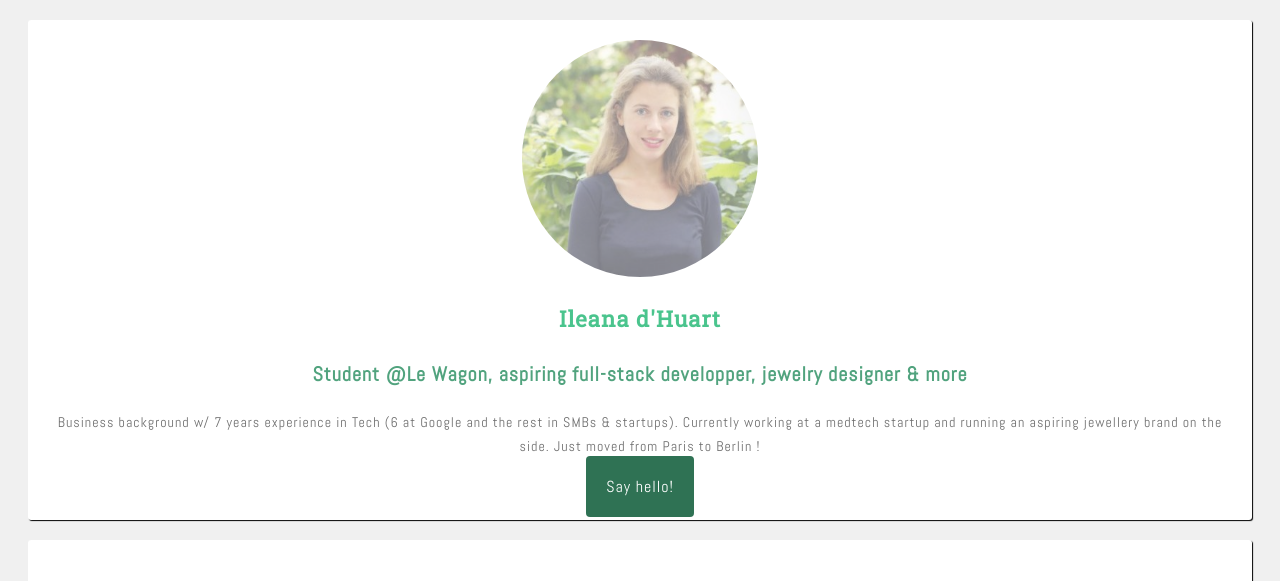
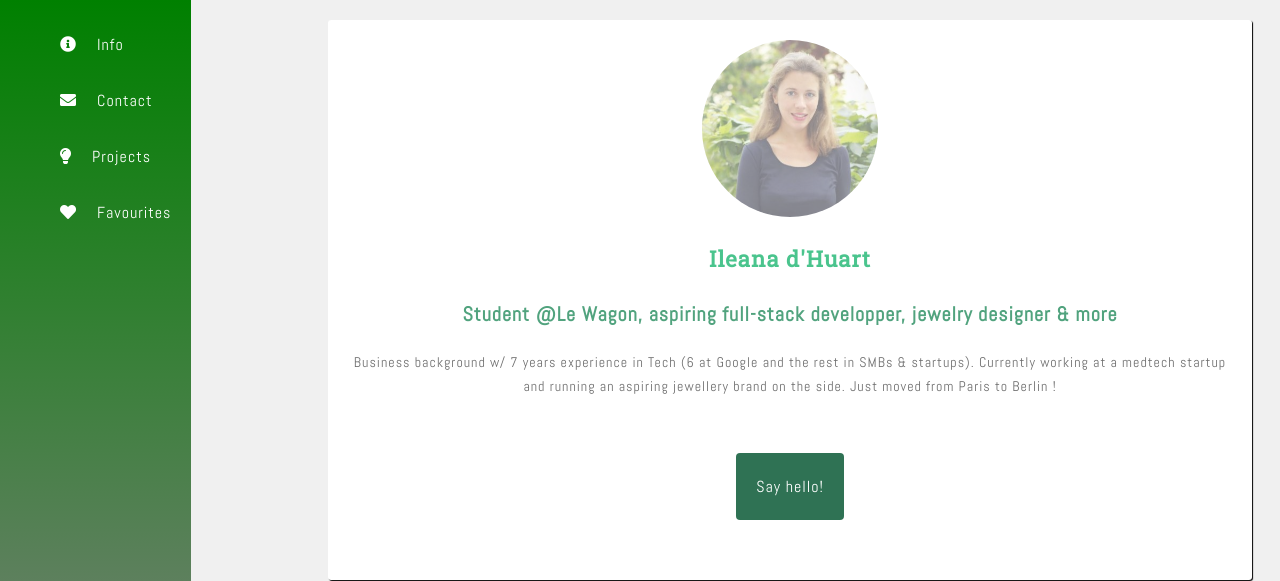
Before and after one commit to ileanah/profile, a plain HTML site: page index.html in a window 1280 px wide. Shown: the top 581 px of the page. Drawn offline with Linux system fonts and the light colour scheme.

Commit message:
enhanced my profile with a fixed sidebar

```diff
--- a/index.html
+++ b/index.html
@@ -9,8 +9,20 @@
 
   </head>
   <body>
+    <div id="sidebar">
+      <ul>
+        <li><a href="#summary"><i class="fas fa-info-circle"></i>Info</a></li>
+        <li><a href="#contact"><i class="fas fa-envelope"></i>Contact</a></li>
+        <li><a href="#projects"><i class="fas fa-lightbulb"></i>Projects</a></li>
+        <li><a href="#favourites"><i class="fas fa-heart"></i>Favourites</a></li>
+      </ul>
+
+    </div>
+    <div id="page-content">
+
     <div class="container">
        <div class="card">
+        <div id="summary">
           <img src="images/ih.jpg" class= "image-round"alt="ileana d'huart">
           <h1>Ileana d'Huart</h1>
           <h3>Student @Le Wagon, aspiring full-stack developper, jewelry designer & more</h3>
@@ -18,19 +30,21 @@
           Currently working at a medtech startup and running an aspiring jewellery brand on the side.
           Just moved from Paris to Berlin !</p>
           <a class="btn-green">Say hello!</a>
+          </div>
         </div>
         <div class="card">
+           <div id="contact">
           <h4>Find me on</h4>
           <ul class = "list-inline">
-            <li><a href="https://github.com/ileanah" target="_blank"><i class="fab fa-github"></i>
-            Github</a></li>
-            <li> <a href="https://www.linkedin.com/in/ileanadhuart/" target="_blank"><i class="fab fa-linkedin"></i>
-            Linkedin </a></li>
+            <li><a href="https://github.com/ileanah" target="_blank"><i class="fab fa-github"></i>Github</a></li>
+            <li> <a href="https://www.linkedin.com/in/ileanadhuart/" target="_blank"><i class="fab fa-linkedin"></i>Linkedin</a></li>
             <li> <a href="https://www.instagram.com/atelier.d.o/" target="_blank"><i class="fab fa-instagram"></i>Instagram</a></li>
             <li> <a href="https://www.facebook.com/ileana.dhuart" target="_blank"><i class="fab fa-facebook-square"></i>Facebook</a></li>
           </ul>
+          </div>
          </div>
         <div class="card">
+           <div id="projects">
           <h4>Projects</h4>
           <table class="table-center">
           <tbody>
@@ -51,8 +65,10 @@
               </tr>
           </tbody>
           </table>
+           </div>
           </div>
           <div class="card">
+             <div id="favourites">
             <h4>Favourites</h4>
             <table class="table-center">
               <tr>
@@ -68,7 +84,9 @@
 
             </table>
            </div>
+          </div>
       </div>
+    </div>
 
   </body>
 
--- a/style.css
+++ b/style.css
@@ -38,6 +38,7 @@ img {
     opacity: 0.5;
 }
 
+
 img:hover {
       opacity: 1;
 }
@@ -53,7 +54,9 @@ img:hover {
     font-weight: 500;
     padding: 20px;
     border-radius: 4px;
-    margin: 40 40 40 40;
+    display: inline-block;
+    margin: 40px;
+
 }
 .btn-green:hover {
     background-color: rgb(81, 163, 126);
@@ -78,10 +81,45 @@ img:hover {
   width: 100%;
 }
 
-.list-inline > li {
+.list-inline li {
   display: inline-block;;
   padding: 0px 20px;
 }
+
+.list-inline i {
+  padding: 20px;
+}
+
 .list-inline {
   padding-left: 0px;
 }
+
+#sidebar {
+  position: fixed;
+  width: auto;
+  left: 0;
+  top: 0;
+  bottom: 0;
+  background: linear-gradient(green, grey);
+  padding-right: 20px;
+}
+#sidebar li {
+  list-style: none;
+}
+
+#sidebar i {
+  padding: 20px;
+}
+
+#sidebar a {
+  color: white;
+}
+
+#sidebar a {
+  color: rgb(255, 255, 255);
+
+}
+
+#page-content {
+  margin-left: 300px;
+}
```
